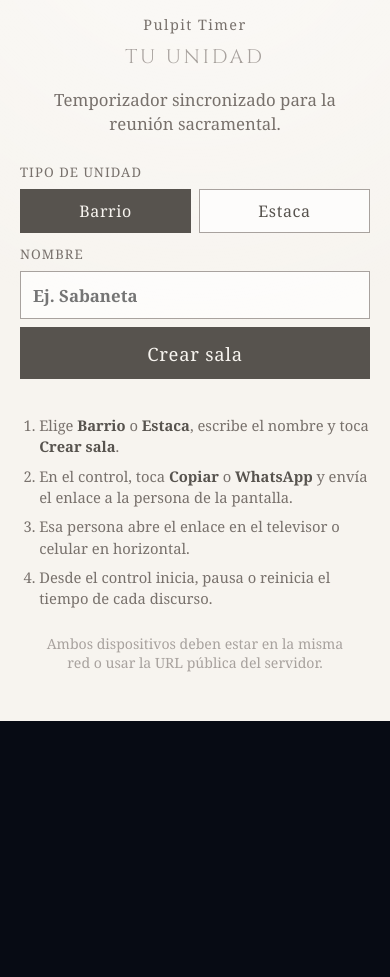
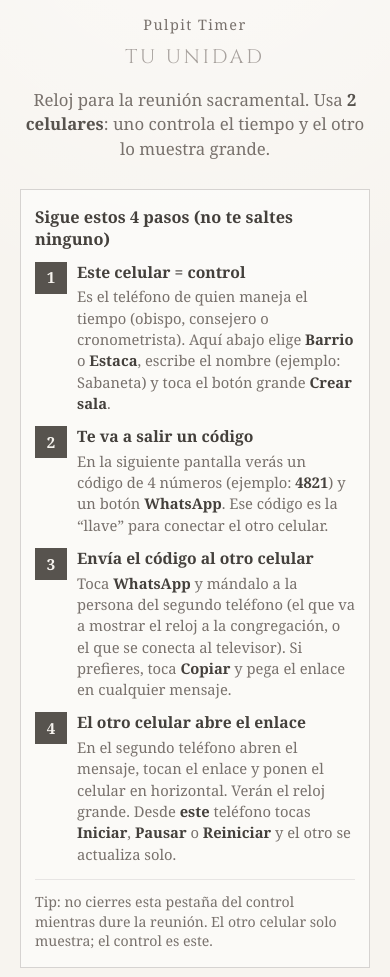
Before and after one commit to jaquinterob/tempo-sync, a website: page public/index.html in a window 390 px wide. Shown: the part 123-1100 px from the top of the page. Before the commit the page ends 844 px from the top, so only its background shows below. Drawn offline with Linux system fonts and the light colour scheme; a web font is replaced by a local one.

Commit message:
Clarify two-phone setup guide for non-technical users.

```diff
--- a/public/css/styles.css
+++ b/public/css/styles.css
@@ -2553,7 +2553,7 @@ input:focus {
 
 .entry-shell {
   display: grid;
-  width: min(440px, calc(100% - 40px));
+  width: min(520px, calc(100% - 40px));
   min-height: 100vh;
   margin: 0 auto;
   padding: 48px 0;
@@ -2635,9 +2635,89 @@ input:focus {
 
 .entry-lead {
   margin: 8px 0 18px;
-  max-width: 34ch;
+  max-width: 40ch;
   color: #78716c;
   font-size: 1.05rem;
+  line-height: 1.45;
+}
+
+.entry-lead strong {
+  color: #57534e;
+}
+
+.entry-guide {
+  width: 100%;
+  margin: 0 0 18px;
+  padding: 16px 14px;
+  border: 1px solid #d6d3d1;
+  background: rgba(255, 255, 255, 0.55);
+  text-align: left;
+}
+
+.entry-guide-title {
+  margin: 0 0 12px;
+  color: #44403c;
+  font-family: Georgia, "Times New Roman", serif;
+  font-size: 1.02rem;
+  font-weight: 600;
+  line-height: 1.35;
+}
+
+.entry-pipeline {
+  display: grid;
+  gap: 12px;
+  margin: 0;
+  padding: 0;
+  list-style: none;
+}
+
+.entry-pipe-step {
+  display: grid;
+  grid-template-columns: 2rem 1fr;
+  gap: 10px;
+  align-items: start;
+}
+
+.entry-pipe-num {
+  display: grid;
+  place-items: center;
+  width: 2rem;
+  height: 2rem;
+  border: 1px solid #57534e;
+  background: #57534e;
+  color: #f7f4ef;
+  font-family: Georgia, "Times New Roman", serif;
+  font-size: 0.95rem;
+  font-weight: 600;
+  line-height: 1;
+}
+
+.entry-pipe-step strong {
+  display: block;
+  margin: 0 0 4px;
+  color: #44403c;
+  font-size: 0.98rem;
+  line-height: 1.3;
+}
+
+.entry-pipe-step p {
+  margin: 0;
+  color: #78716c;
+  font-size: 0.92rem;
+  line-height: 1.45;
+}
+
+.entry-pipe-step p strong {
+  display: inline;
+  font-size: inherit;
+}
+
+.entry-guide-note {
+  margin: 14px 0 0;
+  padding-top: 12px;
+  border-top: 1px solid #e7e5e4;
+  color: #78716c;
+  font-size: 0.88rem;
   line-height: 1.4;
 }
 
@@ -2647,6 +2727,13 @@ input:focus {
   gap: 8px;
   margin: 0 0 8px;
   text-align: left;
+}
+
+.entry-form-intro {
+  margin: 0 0 2px;
+  color: #44403c;
+  font-size: 0.95rem;
+  font-weight: 600;
 }
 
 .entry-label {
@@ -2692,38 +2779,49 @@ input:focus {
   background: #44403c;
 }
 
-.entry-steps {
-  width: 100%;
-  margin: 18px 0 0;
-  padding: 0 0 0 1.2rem;
-  text-align: left;
-  color: #78716c;
-  font-size: 0.92rem;
-  line-height: 1.45;
-}
-
-.entry-steps li + li {
-  margin-top: 8px;
-}
-
-.entry-steps strong {
-  color: #57534e;
-  font-weight: 600;
-}
-
-.entry-hint {
-  margin: 14px 0 0;
-  max-width: 38ch;
-  color: #a8a29e;
-  font-size: 0.88rem;
-  line-height: 1.4;
-}
-
-/* Share row — PIN + 3 botones pequeños en una línea */
+/* Share row — código + envío al otro celular */
 .control-page .share-bar {
   margin-top: 4px;
-  padding-top: 4px;
+  padding-top: 8px;
   border-top: 1px solid #9ca3af;
+}
+
+.control-page .share-guide {
+  margin: 0 0 8px;
+}
+
+.control-page .share-guide-title {
+  margin: 0 0 4px;
+  color: #111827;
+  font-size: 0.86rem;
+  font-weight: 700;
+  letter-spacing: 0.02em;
+  line-height: 1.3;
+}
+
+.control-page .share-guide-text {
+  margin: 0;
+  color: #4b5563;
+  font-size: 0.82rem;
+  line-height: 1.4;
+}
+
+.control-page .share-guide-help {
+  margin: 8px 0 0;
+  color: #6b7280;
+  font-size: 0.78rem;
+  line-height: 1.4;
+}
+
+.control-page .share-action-primary {
+  border-color: #166534;
+  background: #166534;
+  color: #f0fdf4;
+}
+
+.control-page .share-action-primary:hover {
+  background: #14532d;
+  color: #f0fdf4;
 }
 
 .control-page .share-row {
--- a/public/index.html
+++ b/public/index.html
@@ -15,7 +15,7 @@
       href="https://fonts.googleapis.com/css2?family=Cinzel:wght@400;500&family=Georgia&display=swap"
       rel="stylesheet"
     />
-    <link rel="stylesheet" href="/css/styles.css?v=5" />
+    <link rel="stylesheet" href="/css/styles.css?v=6" />
   </head>
   <body class="entry-page">
     <main class="entry-shell">
@@ -28,10 +28,68 @@
       />
       <p class="entry-product">Pulpit Timer</p>
       <h1 id="entry-ward-title" class="entry-ward is-placeholder">Tu unidad</h1>
-      <p class="entry-lead">Temporizador sincronizado para la reunión sacramental.</p>
+      <p class="entry-lead">
+        Reloj para la reunión sacramental. Usa <strong>2 celulares</strong>: uno controla el tiempo y el otro lo muestra grande.
+      </p>
+
+      <section class="entry-guide" aria-labelledby="entry-guide-title">
+        <h2 id="entry-guide-title" class="entry-guide-title">Sigue estos 4 pasos (no te saltes ninguno)</h2>
+
+        <ol class="entry-pipeline">
+          <li class="entry-pipe-step">
+            <span class="entry-pipe-num" aria-hidden="true">1</span>
+            <div>
+              <strong>Este celular = control</strong>
+              <p>
+                Es el teléfono de quien maneja el tiempo (obispo, consejero o cronometrista).
+                Aquí abajo elige <strong>Barrio</strong> o <strong>Estaca</strong>, escribe el nombre
+                (ejemplo: Sabaneta) y toca el botón grande <strong>Crear sala</strong>.
+              </p>
+            </div>
+          </li>
+          <li class="entry-pipe-step">
+            <span class="entry-pipe-num" aria-hidden="true">2</span>
+            <div>
+              <strong>Te va a salir un código</strong>
+              <p>
+                En la siguiente pantalla verás un código de 4 números (ejemplo: <strong>4821</strong>)
+                y un botón <strong>WhatsApp</strong>. Ese código es la “llave” para conectar el otro celular.
+              </p>
+            </div>
+          </li>
+          <li class="entry-pipe-step">
+            <span class="entry-pipe-num" aria-hidden="true">3</span>
+            <div>
+              <strong>Envía el código al otro celular</strong>
+              <p>
+                Toca <strong>WhatsApp</strong> y mándalo a la persona del segundo teléfono
+                (el que va a mostrar el reloj a la congregación, o el que se conecta al televisor).
+                Si prefieres, toca <strong>Copiar</strong> y pega el enlace en cualquier mensaje.
+              </p>
+            </div>
+          </li>
+          <li class="entry-pipe-step">
+            <span class="entry-pipe-num" aria-hidden="true">4</span>
+            <div>
+              <strong>El otro celular abre el enlace</strong>
+              <p>
+                En el segundo teléfono abren el mensaje, tocan el enlace y ponen el celular
+                en horizontal. Verán el reloj grande. Desde <strong>este</strong> teléfono
+                tocas <strong>Iniciar</strong>, <strong>Pausar</strong> o <strong>Reiniciar</strong>
+                y el otro se actualiza solo.
+              </p>
+            </div>
+          </li>
+        </ol>
+
+        <p class="entry-guide-note">
+          Tip: no cierres esta pestaña del control mientras dure la reunión. El otro celular solo muestra; el control es este.
+        </p>
+      </section>
 
       <form id="create-room-form" class="entry-form">
-        <span class="entry-label" id="unit-type-label">Tipo de unidad</span>
+        <p class="entry-form-intro">Empieza aquí (paso 1)</p>
+        <span class="entry-label" id="unit-type-label">¿Es barrio o estaca?</span>
         <div
           class="entry-unit-type"
           role="radiogroup"
@@ -47,7 +105,7 @@
           </label>
         </div>
 
-        <label class="entry-label" for="unit-name">Nombre</label>
+        <label class="entry-label" for="unit-name">Nombre de la unidad</label>
         <input
           id="unit-name"
           class="entry-input"
@@ -58,22 +116,13 @@
           autocomplete="organization"
           placeholder="Ej. Sabaneta"
         />
-        <button id="create-room" type="submit" class="entry-button">Crear sala</button>
+        <button id="create-room" type="submit" class="entry-button">
+          Crear sala y obtener el código
+        </button>
       </form>
-
-      <ol class="entry-steps" aria-label="Cómo usarlo">
-        <li>Elige <strong>Barrio</strong> o <strong>Estaca</strong>, escribe el nombre y toca <strong>Crear sala</strong>.</li>
-        <li>En el control, toca <strong>Copiar</strong> o <strong>WhatsApp</strong> y envía el enlace a la persona de la pantalla.</li>
-        <li>Esa persona abre el enlace en el televisor o celular en horizontal.</li>
-        <li>Desde el control inicia, pausa o reinicia el tiempo de cada discurso.</li>
-      </ol>
-
-      <p class="entry-hint">
-        Ambos dispositivos deben estar en la misma red o usar la URL pública del servidor.
-      </p>
     </main>
 
-    <script src="/js/shared.js?v=5"></script>
+    <script src="/js/shared.js?v=6"></script>
     <script>
       const {
         UNIT_PLACEHOLDER,
```
Also changed, not shown: public/control.html (+26 -11 lines), public/display.html (+9 -6 lines), public/js/control.js (+11 -3 lines).
